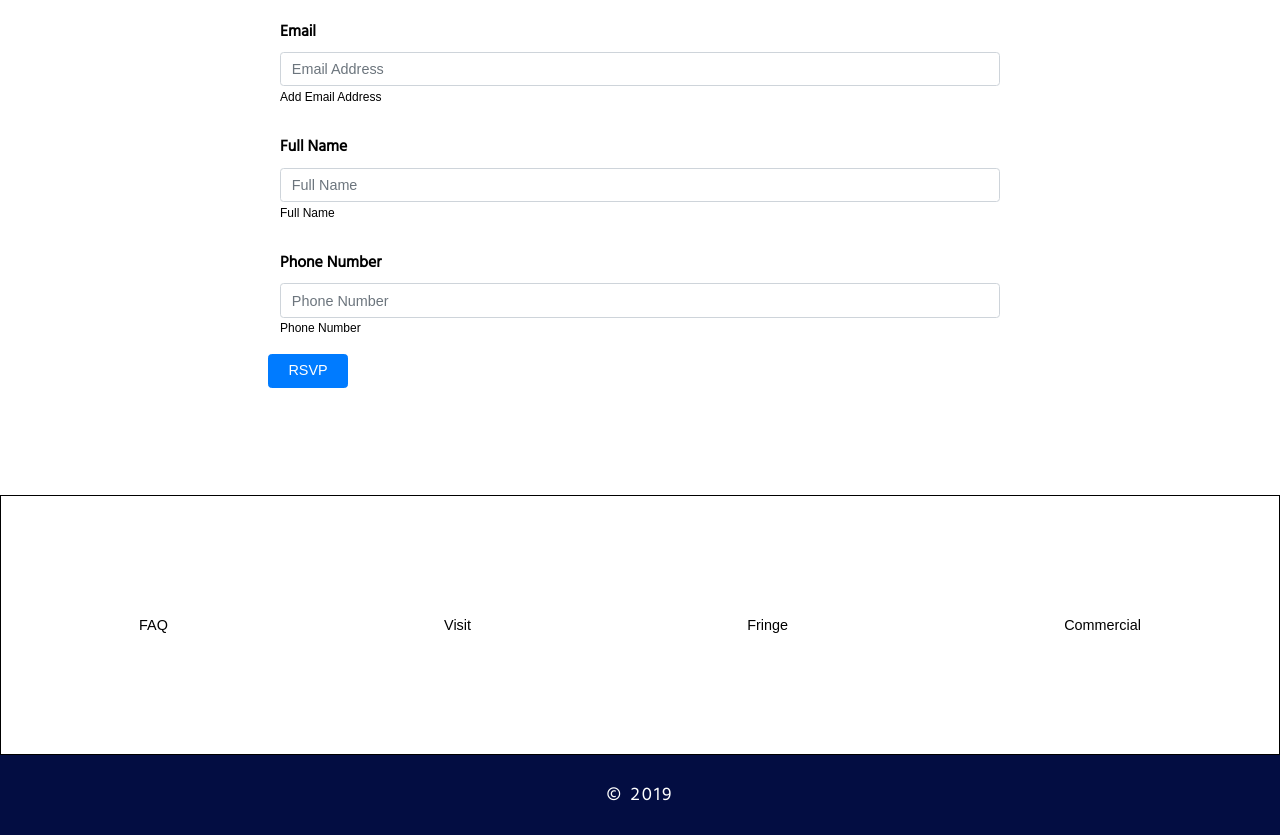
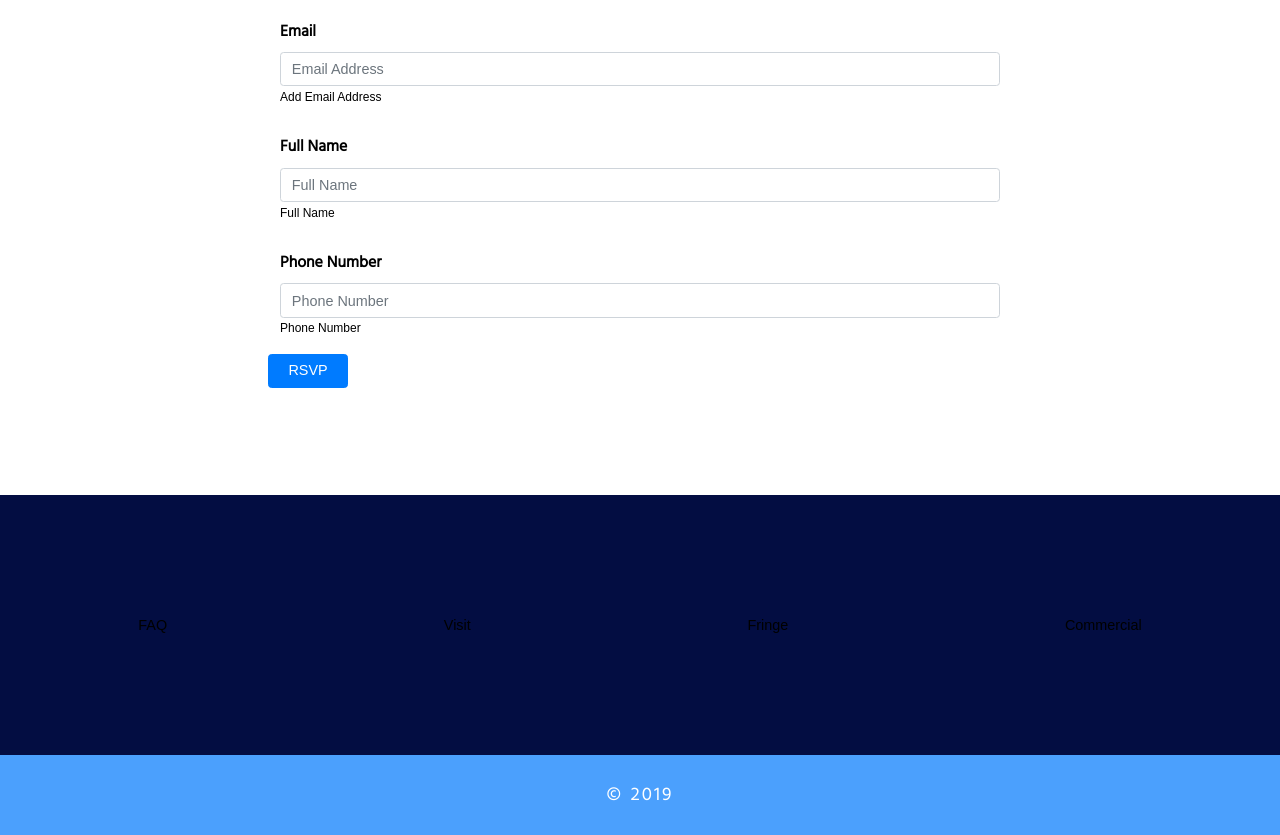
Before and after one commit to inidaname/adpcoperate, a plain HTML site: page index.html in a window 1280 px wide. Shown: the part 2155-2990 px from the top of the page. Drawn offline with nearby package versions, Linux system fonts and the light colour scheme.

Commit message:
worked on css

```diff
--- a/styles/main.scss
+++ b/styles/main.scss
@@ -305,13 +305,13 @@ footer {
     align-items: center;
     justify-content: space-around;
     width: 100%;
+    background: $darkBlue;
 
     section {
         width: 100%;
         display: flex;
 
         &.topSection {
-            border: 1px solid #000;
             height: 260px;
             flex-direction: row;
             justify-content: space-around;
@@ -323,7 +323,7 @@ footer {
             flex-direction: row;
             justify-content: space-around;
             align-items: center;
-            background-color: $darkBlue;
+            background-color: $lightBlue;
             color: #fff;
             font-family: "Hind", sans-serif;
             font-weight: 500;
```
Also changed, not shown: styles/main.css, 1 other file.
